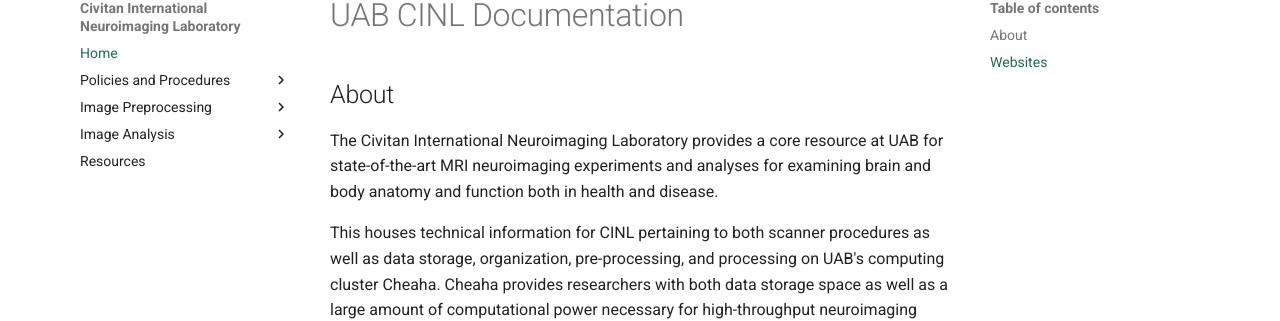
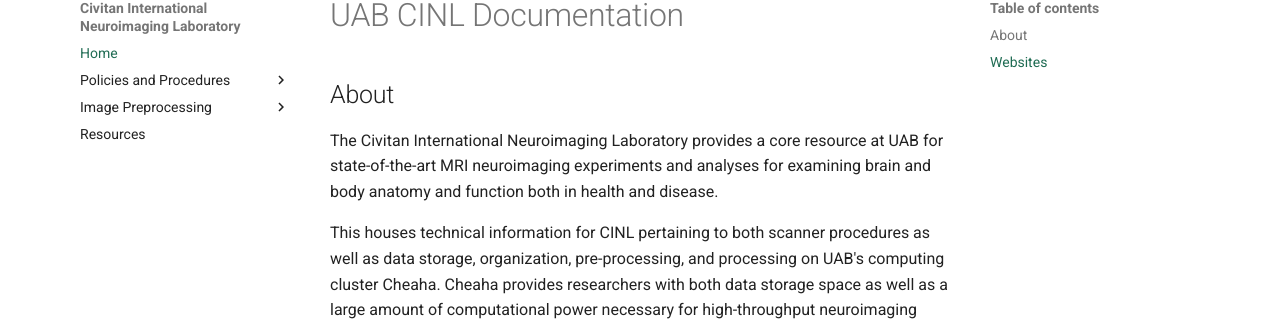
Before and after one commit to UAB-CINL/UAB-CINL.github.io, an MkDocs documentation site: the page built from docs/index.md, in a window 1280 px wide. Shown: the part 103-424 px from the top of the page. Built offline with MkDocs 1.6.1 and Material for MkDocs 9.7.7, drawn with Linux system fonts in a browser that asks for light colours; comment, search, counter and statistics services are not loaded.

Commit message:
remove R section

```diff
--- a/mkdocs.yml
+++ b/mkdocs.yml
@@ -65,6 +65,4 @@
     - HCP Pipelines:
       - Introduction: analysis/hcp_pipelines/index.md
       - Structural Pipeline: analysis/hcp_pipelines/structural_pipeline.md
-  - Image Analysis:
-    - R: analysis/R/cifti-r.html
   - Resources: analysis/resources.md
```
